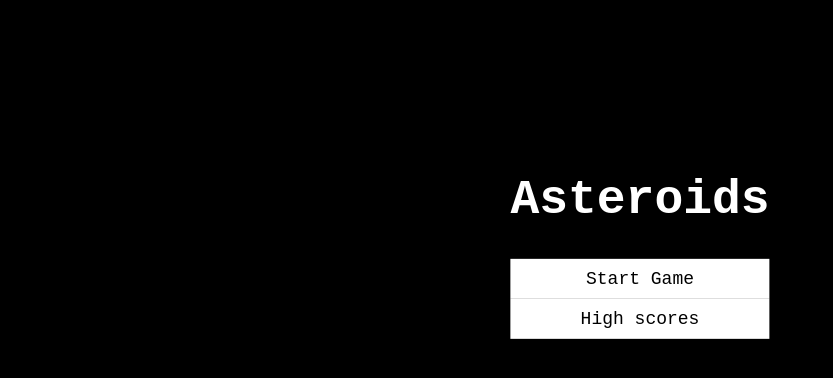
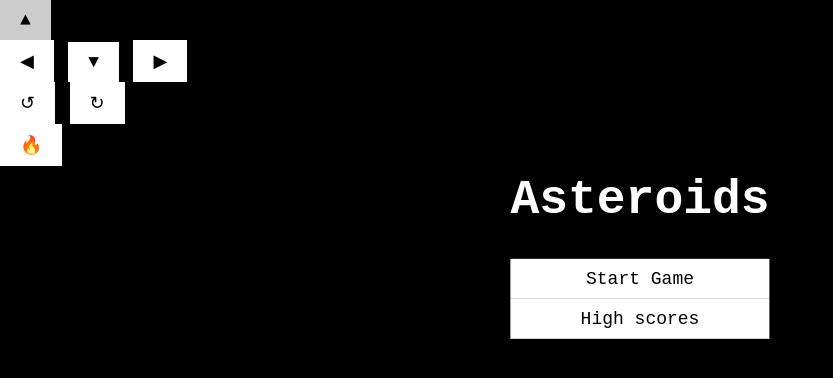
Before and after one commit to rzv12-09/asteroids-game, a plain HTML site: page index.html in a window 1280 px wide. Shown: the whole page, without its empty margins (0-833 px from the left). Drawn offline with Linux system fonts and the light colour scheme.

Commit message:
Create html structure for touchscreen control buttons

```diff
--- a/index.html
+++ b/index.html
@@ -26,6 +26,28 @@
         <button id="closeScoresBtn">Back to Menu</button>
     </div>
     <canvas  id="gameCanvas"></canvas>
+
+    <div id="mobile-controls">
+        <div id="dpad">
+            <div class="dpad-row">
+                <button id="btn-up" class="control-btn">▲</button>
+            </div>
+            <div class="dpad-row">
+                <button id="btn-left" class="control-btn">◀</button>
+                <button id="btn-down" class="control-btn">▼</button>
+                <button id="btn-right" class="control-btn">▶</button>
+            </div>
+        </div>
+
+        <div id="actions">
+            <div class="action-row">
+                <button id="btn-rot-left" class="control-btn">↺</button>
+                <button id="btn-rot-right" class="control-btn">↻</button>
+            </div>
+            <button id="btn-shoot" class="shoot-btn">🔥</button>
+        </div>
+    </div>
+
     <script src="main.js"></script>
 </body>
 </html>
```
